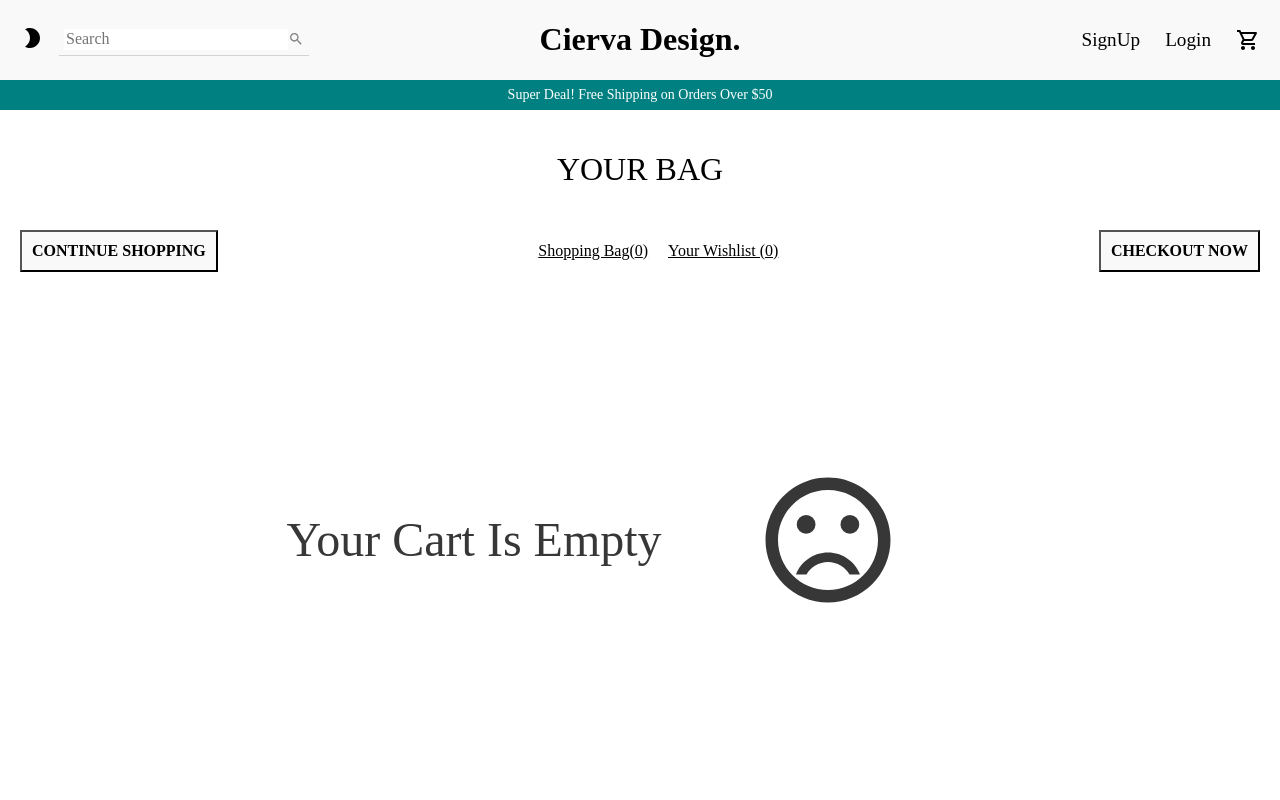
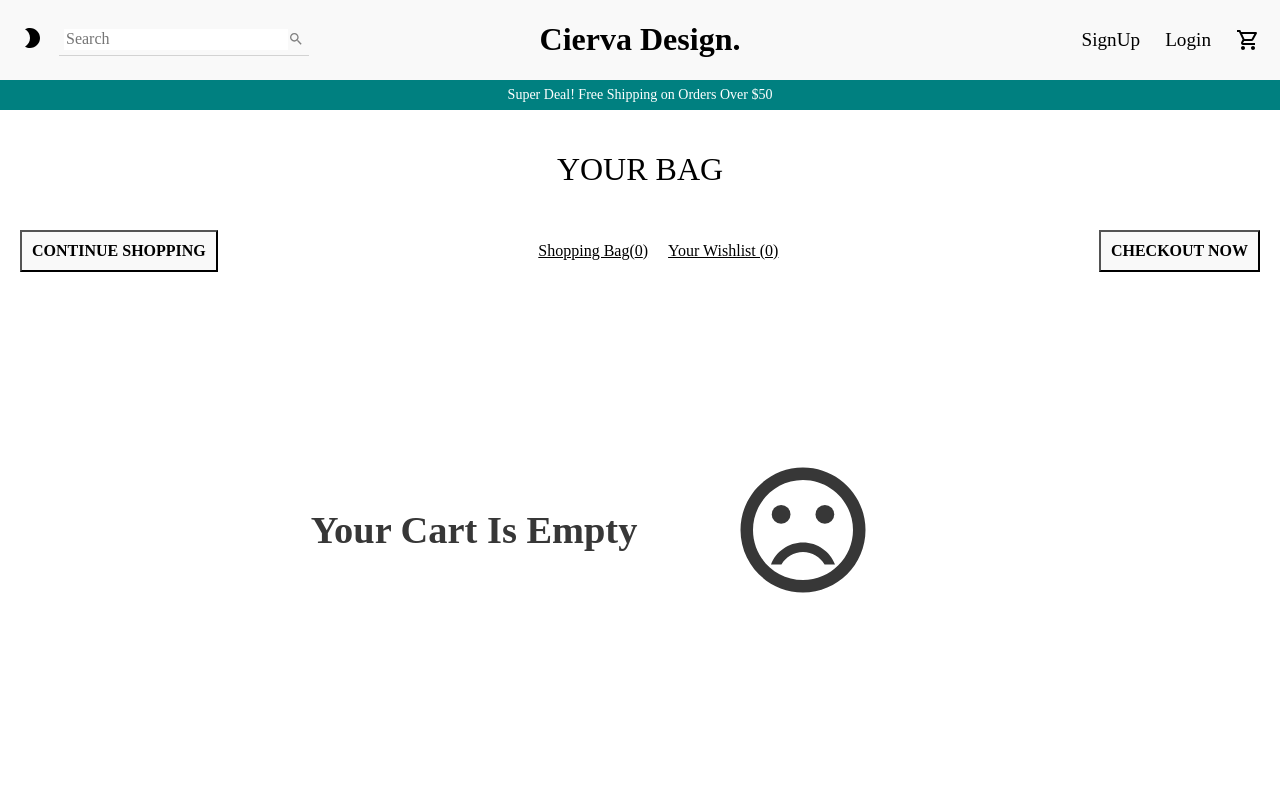
Before and after one commit to Chmod351/ecomerceDemo, a React (Create React App) app: page /cart in a window 1280 px wide. Shown: the top 800 px of the page. Built offline with nearby package versions, Linux system fonts and the light colour scheme.

Commit message:
face empty

```diff
--- a/src/pages/Cart.jsx
+++ b/src/pages/Cart.jsx
@@ -20,7 +20,7 @@ const Container = styled.div`
   height: 100%;
   background-color: ${({ theme }) => theme.bgLighter};
   color: ${({ theme }) => theme.text};
-  ${mobile({ maxWidth: '100vw', padding: '0'})}
+  ${mobile({ maxWidth: '100vw', padding: '0' })}
 `;
 
 const Wrapper = styled.div`
@@ -181,22 +181,22 @@ const Icon = styled.button`
 `;
 const Message = styled.p`
   display: flex;
-    height:50vh;
+  height: 50vh;
   flex: 4;
-    background-color:  color: ${({ theme }) => theme.bg};
-    font-weidth: bold;
-    font-size: 3rem;
+  background-color: ${({ theme }) => theme.bgLighter};
+  font-weight: bold;
+  font-size: 2.4rem;
   color: ${({ theme }) => theme.soft};
   justify-content: center;
   align-items: center;
   text-align: center;
- ${mobile({ height: '60vh' })}
+${mobile({ height: '60vh', flexDirection:'column'})}
 `;
+
 const IconFace = styled.svg`
-  font-weidth: bold;
   color: ${({ theme }) => theme.soft};
-  font-size: 1rem;
   margin: 0 1rem;
+  ${mobile({ margin: '1rem auto' })}
 `;
 
 const Cart = ({ darkMode, setDarkMode }) => {
```
Lines whose indentation alone changed are shown as unchanged.
